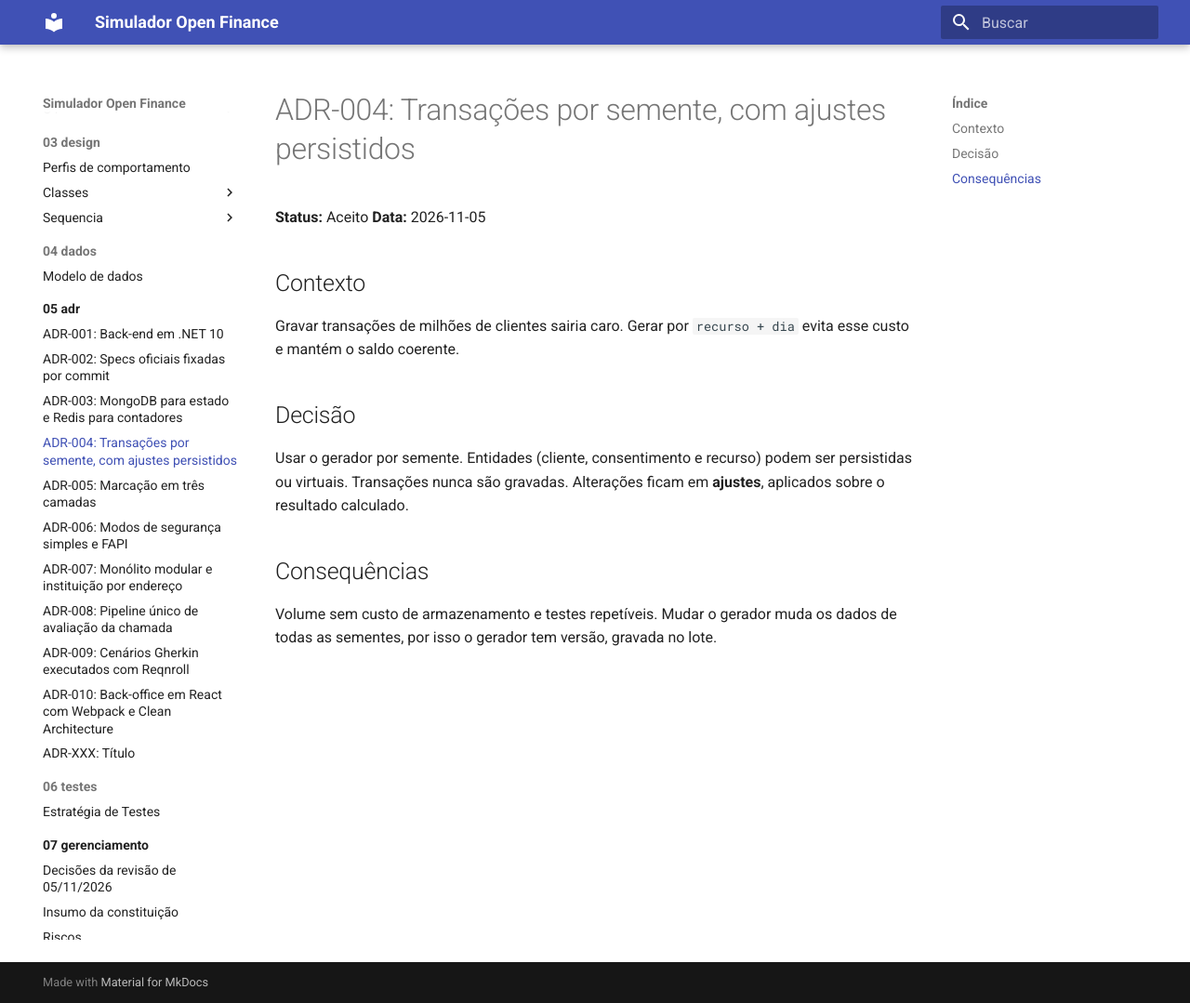
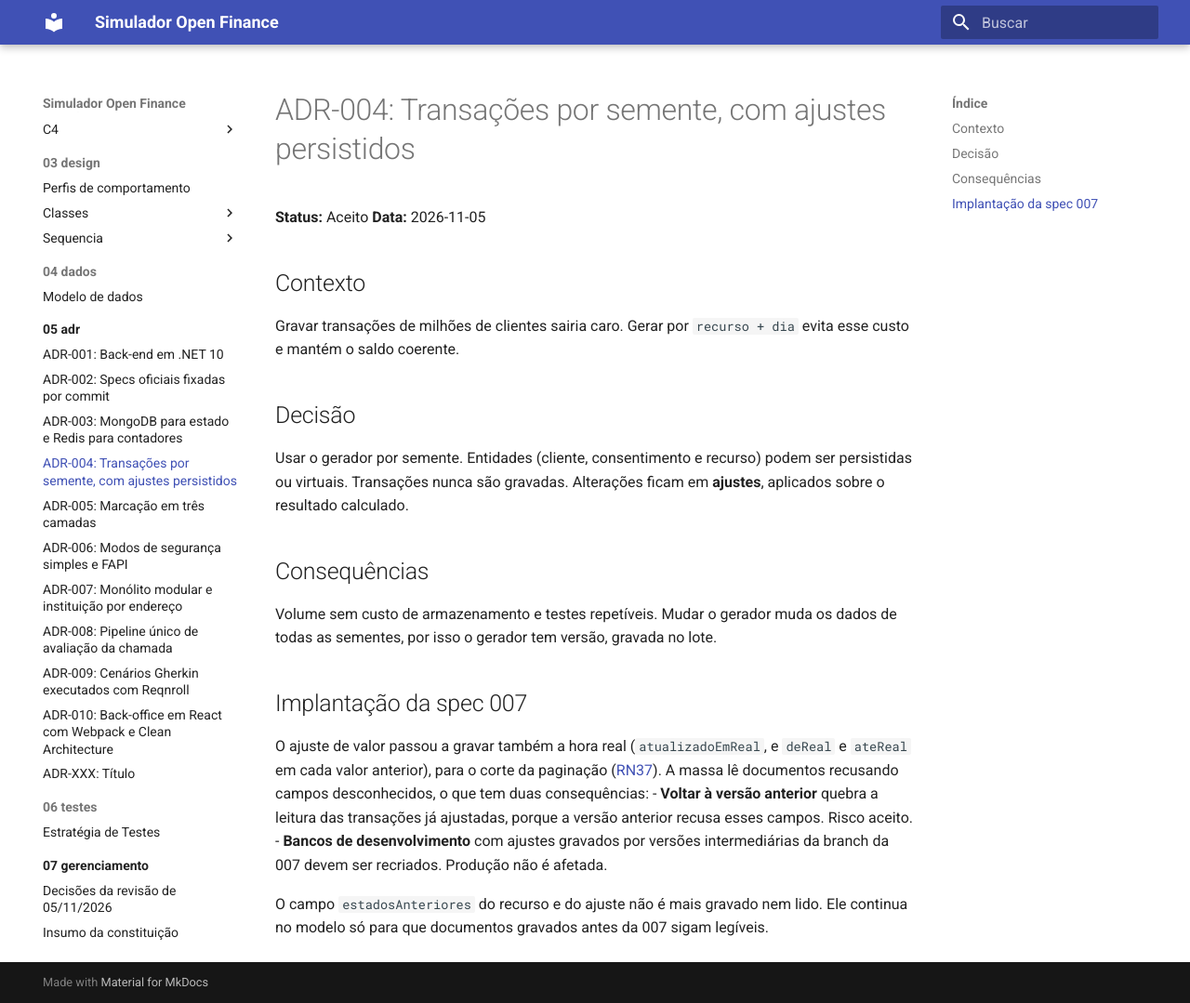
Before and after one commit to marcelosotto/open-finance-simulator, an MkDocs documentation site: the page built from docs/05-adr/ADR-004-semente-e-ajustes.md, in a window 1280 px wide and 1079 px high. Shown: the whole window at 93% size. Built offline with MkDocs 1.6.1 and Material for MkDocs 9.7.7, drawn with Linux system fonts in a browser that asks for light colours.

Commit message:
Alinha a RN73 e registra a implantação da 007 no ADR-004
RN73: o ajuste grava a hora do banco para exibir e a hora real para o
corte da RN37; o estado de recurso não é mais comparado.
ADR-004: voltar à versão anterior quebra a leitura de transações
ajustadas (aceito), e bancos de desenvolvimento com ajustes de versões
intermediárias da branch devem ser recriados.

Co-Authored-By: Claude Opus 5.5 <noreply@anthropic.com>

```diff
--- a/docs/05-adr/ADR-004-semente-e-ajustes.md
+++ b/docs/05-adr/ADR-004-semente-e-ajustes.md
@@ -11,3 +11,10 @@ Usar o gerador por semente. Entidades (cliente, consentimento e recurso) podem s
 
 ## Consequências
 Volume sem custo de armazenamento e testes repetíveis. Mudar o gerador muda os dados de todas as sementes, por isso o gerador tem versão, gravada no lote.
+
+## Implantação da spec 007
+O ajuste de valor passou a gravar também a hora real (`atualizadoEmReal`, e `deReal` e `ateReal` em cada valor anterior), para o corte da paginação ([RN37](../01-requisitos/regras-de-negocio.md#rn37)). A massa lê documentos recusando campos desconhecidos, o que tem duas consequências:
+- **Voltar à versão anterior** quebra a leitura das transações já ajustadas, porque a versão anterior recusa esses campos. Risco aceito.
+- **Bancos de desenvolvimento** com ajustes gravados por versões intermediárias da branch da 007 devem ser recriados. Produção não é afetada.
+
+O campo `estadosAnteriores` do recurso e do ajuste não é mais gravado nem lido. Ele continua no modelo só para que documentos gravados antes da 007 sigam legíveis.
```
Also changed, not shown: docs/01-requisitos/regras-de-negocio.md (+1 -1 lines).
